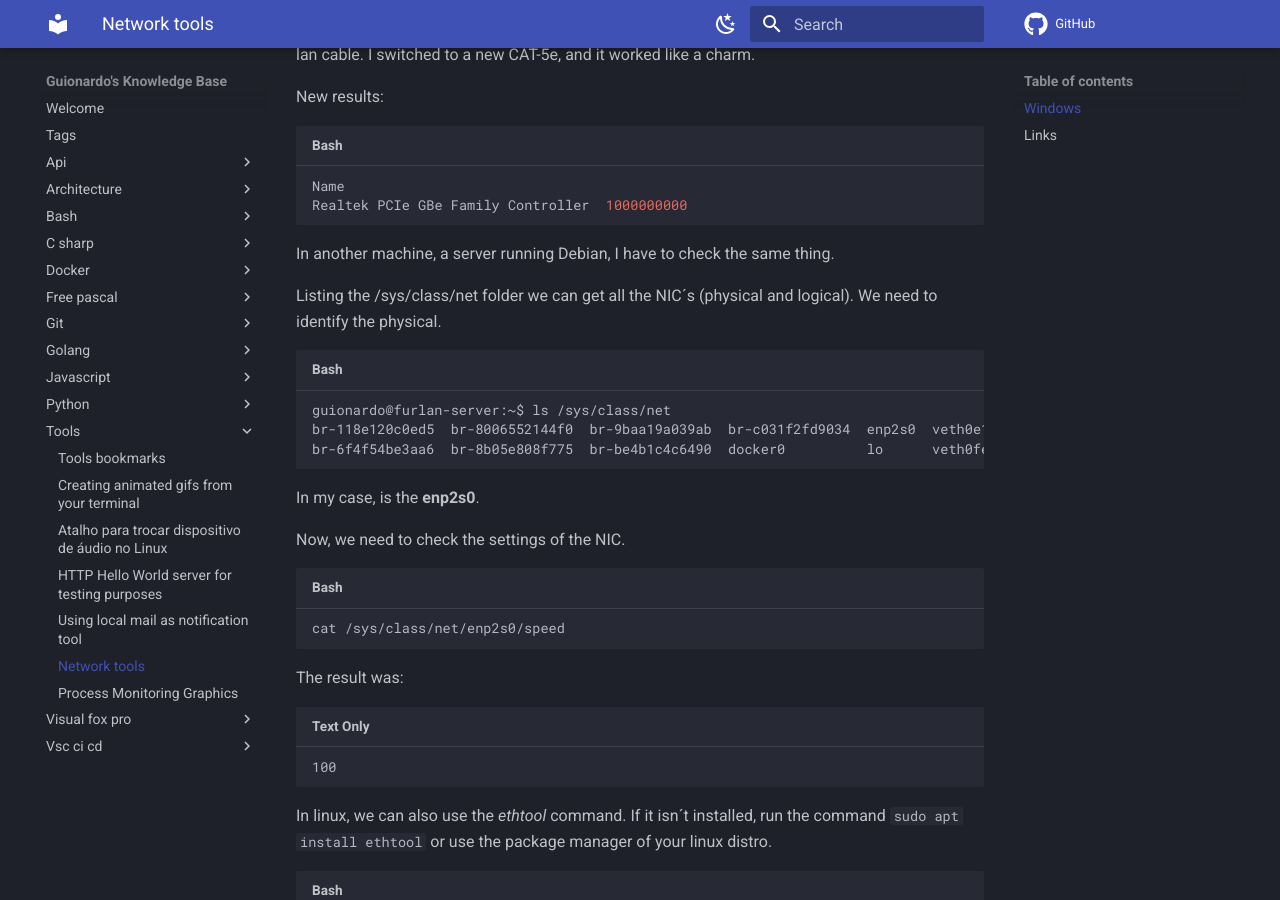
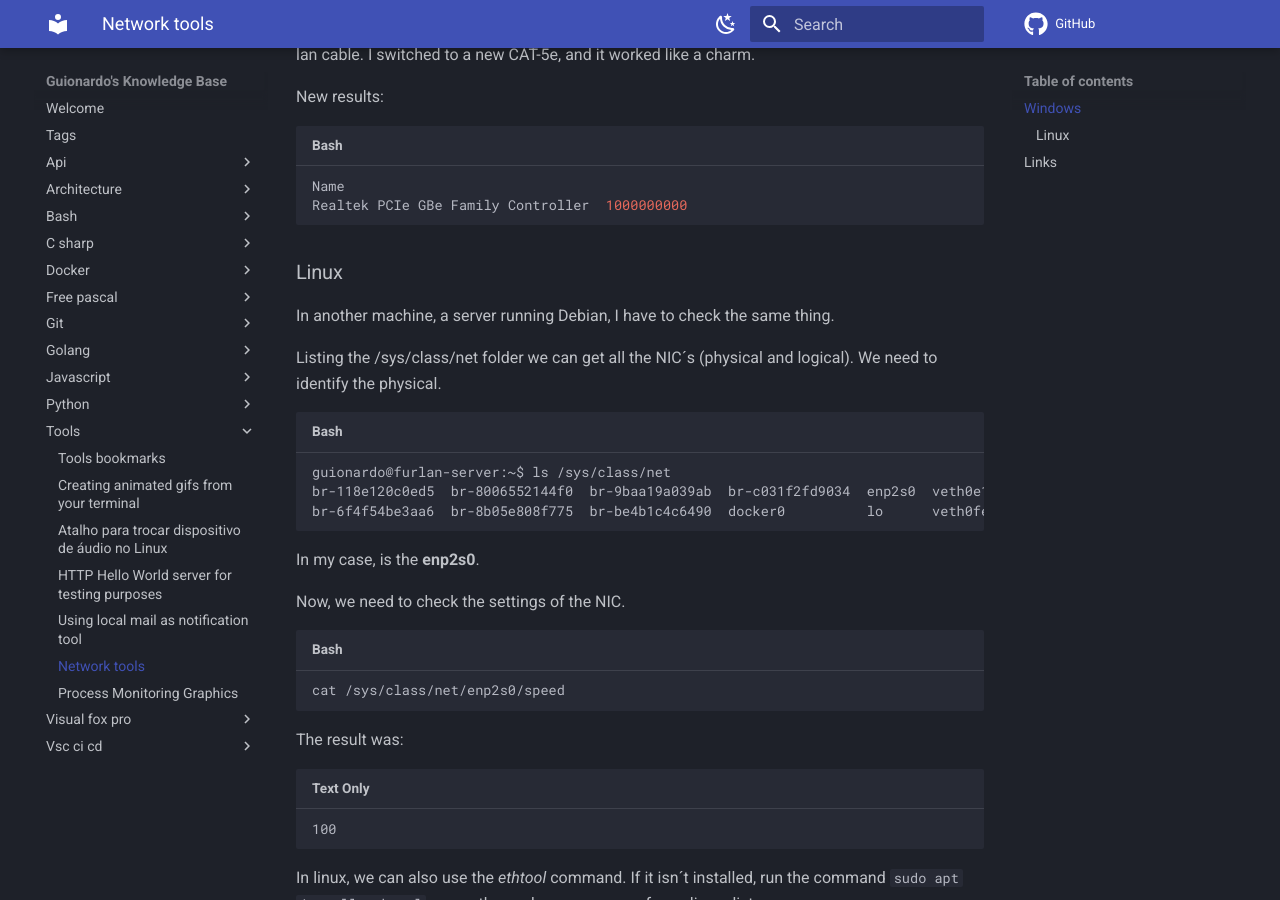
Before and after one commit to guionardo/kb, an MkDocs documentation site: the page built from docs/tools/network.md, in a window 1280 px wide and 900 px high, scrolled down 748 px. Built offline with MkDocs 1.6.1 and Material for MkDocs 9.7.7, drawn with Linux system fonts in a browser that asks for light colours; comment, search, counter and statistics services are not loaded.

````diff
--- a/docs/tools/network.md
+++ b/docs/tools/network.md
@@ -36,6 +36,8 @@
 Name
 Realtek PCIe GBe Family Controller  1000000000
 ```
+
+### Linux
 
 In another machine, a server running Debian, I have to check the same thing.
 
````
